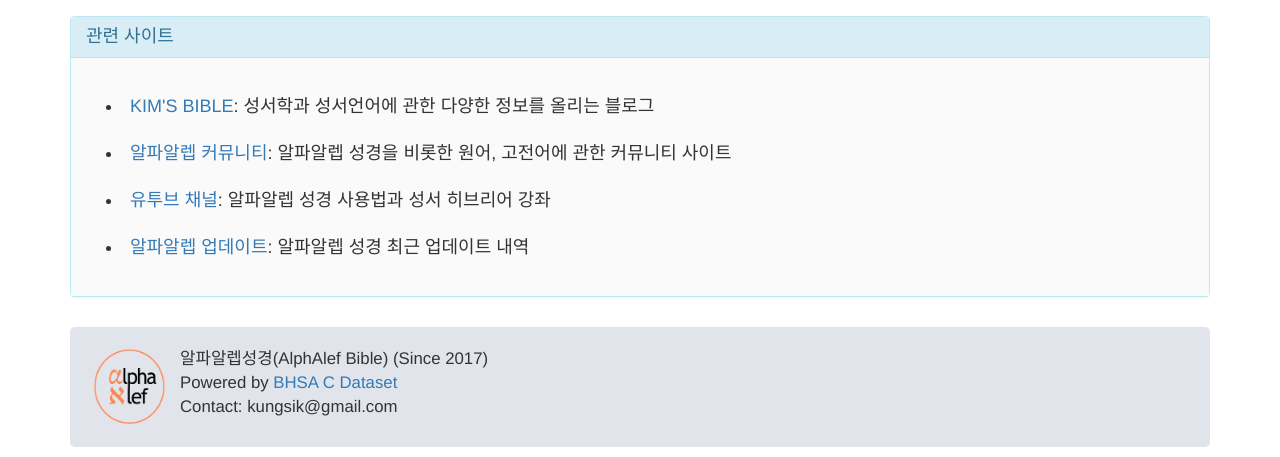
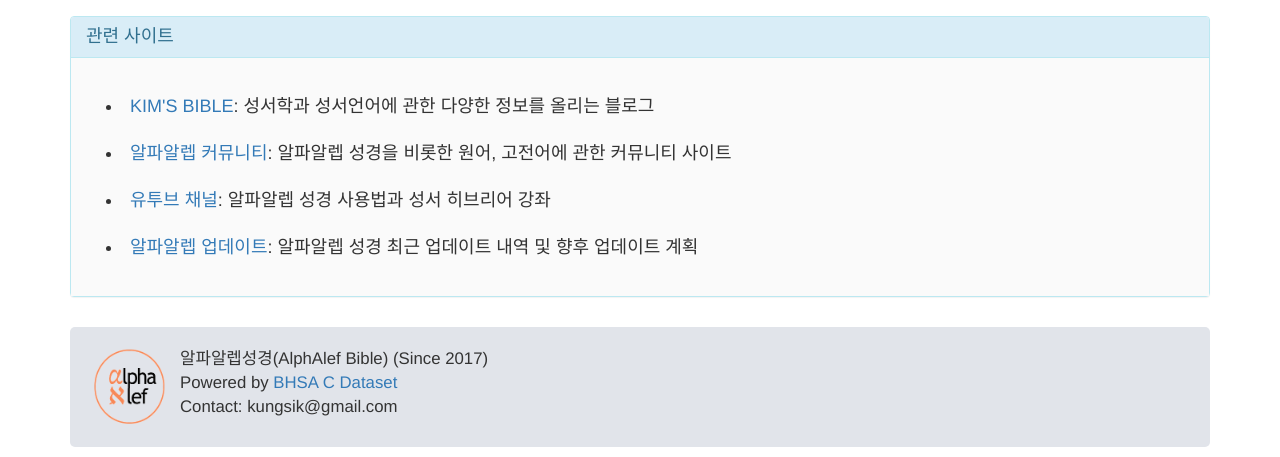
Before and after one commit to kungsik/kimsbible, a Python web app: template templates/main.html in a window 1280 px wide. Shown: the part 1182-1639 px from the top of the page. Run offline with Jinja, Linux system fonts and the light colour scheme; the template is opened without the code that fills it, so the values that code supplies are empty; some libraries are stand-ins or nearby versions.

Commit message:
minor corrections

```diff
--- a/templates/main.html
+++ b/templates/main.html
@@ -48,7 +48,7 @@
               <li style="margin: 20px"><a href="http://kimsbible.com" target="_blank">KIM'S BIBLE</a>: 성서학과 성서언어에 관한 다양한 정보를 올리는 블로그</li>
 	      <li style="margin: 20px"><a href="http://alphalef.com" target="_blank">알파알렙 커뮤니티</a>: 알파알렙 성경을 비롯한 원어, 고전어에 관한 커뮤니티 사이트</li>
               <li style="margin: 20px"><a href="https://www.youtube.com/channel/UCgSRYohubxOTB8G7RUb1Szg" target="_blank">유투브 채널</a>: 알파알렙 성경 사용법과 성서 히브리어 강좌</li>
-              <li style="margin: 20px"><a href="https://www.notion.so/alphalef/746b027386b44614b79b6686864c95f2?v=a2c14506071444a0b308528241a6ff9f" target="_blank">알파알렙 업데이트</a>: 알파알렙 성경 최근 업데이트 내역</li>
+              <li style="margin: 20px"><a href="https://www.notion.so/alphalef/746b027386b44614b79b6686864c95f2?v=a2c14506071444a0b308528241a6ff9f" target="_blank">알파알렙 업데이트</a>: 알파알렙 성경 최근 업데이트 내역 및 향후 업데이트 계획</li>
             </div>
         </div>
     </h4>
--- a/templates/search.html
+++ b/templates/search.html
@@ -14,7 +14,7 @@
       <textarea class="form-control" rows="10" name="query" id="query_text"></textarea>
       *שׁ(쉰)은 ש1으로 שׂ(신)은 ש2로 입력하세요.<br>
       * = 기호를 사용할 경우 양 옆에 공백이 없어야 합니다.<br>
-      book=Genesis(O), book = Genesis(X)
+      book=Genesis(O), book = Genesis(X)<br>
       <br><button type="submit" class="btn btn-success" id="query_submit">쿼리실행</button>
     </form>
 
```
